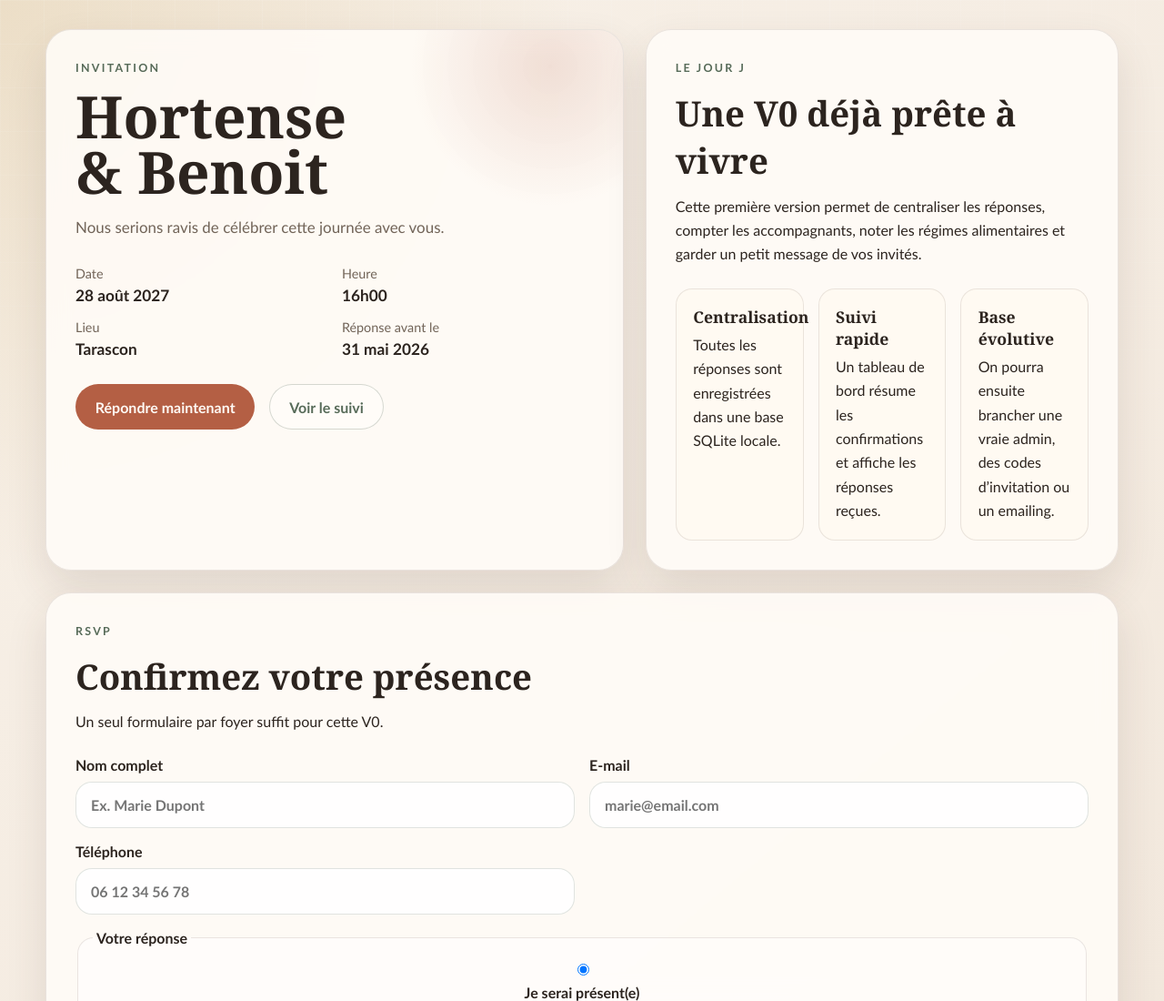
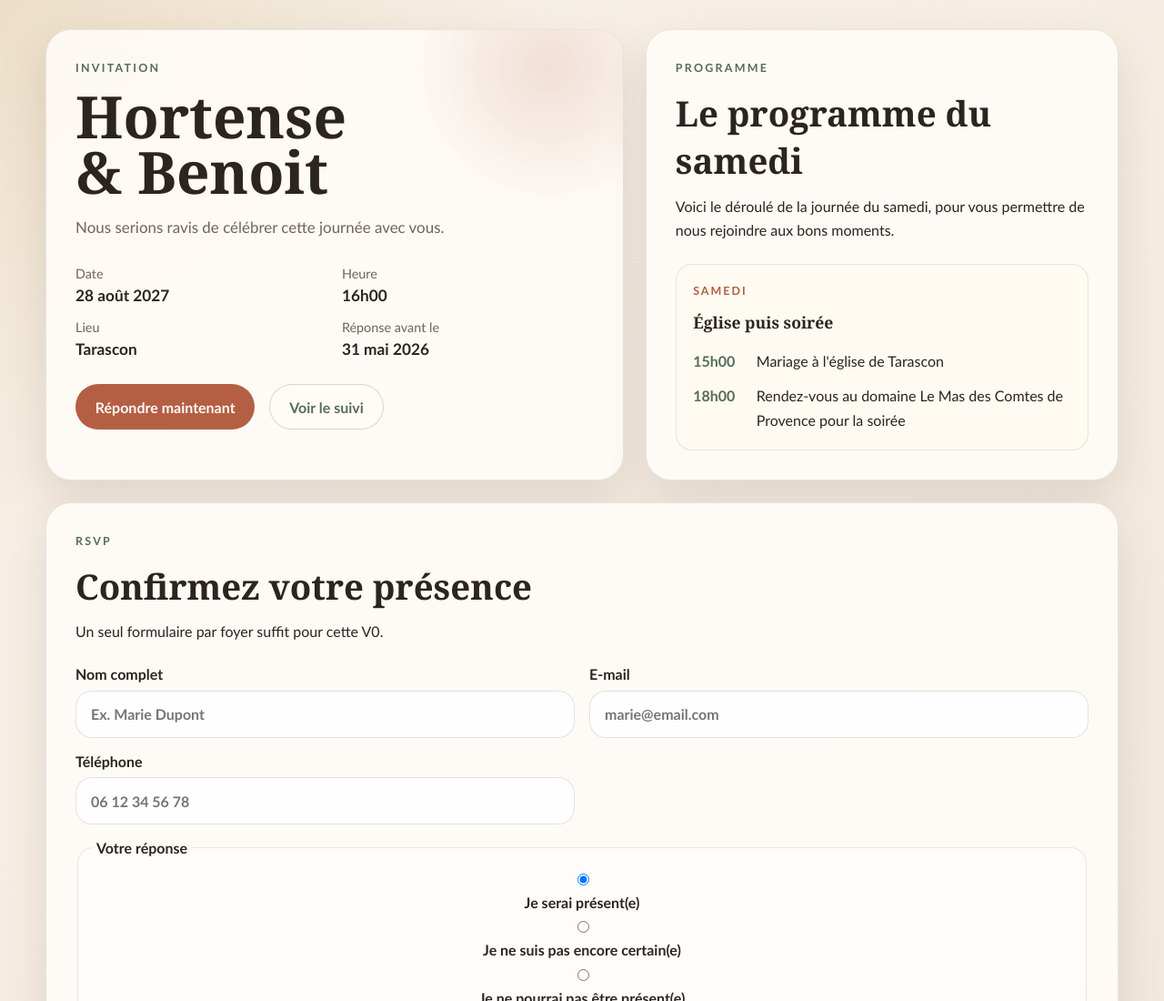
Before and after one commit to benoitbachelot1995-afk/mariage_rsvp, a plain HTML site: page static/index.html in a window 1280 px wide. Shown: the top 1100 px of the page at 91% size. Drawn offline with Linux system fonts and the light colour scheme; no server answers.

Commit message:
Update Saturday wedding program section

```diff
--- a/static/index.html
+++ b/static/index.html
@@ -43,25 +43,18 @@
 
       <section class="details card">
         <div>
-          <p class="eyebrow">Le jour J</p>
-          <h2>Une V0 déjà prête à vivre</h2>
+          <p class="eyebrow">Programme</p>
+          <h2>Le programme du samedi</h2>
         </div>
         <p>
-          Cette première version permet de centraliser les réponses, compter les accompagnants,
-          noter les régimes alimentaires et garder un petit message de vos invités.
+          Voici le déroulé de la journée du samedi, pour vous permettre de nous rejoindre aux bons moments.
         </p>
-        <div class="feature-grid">
-          <article>
-            <h3>Centralisation</h3>
-            <p>Toutes les réponses sont enregistrées dans une base SQLite locale.</p>
-          </article>
-          <article>
-            <h3>Suivi rapide</h3>
-            <p>Un tableau de bord résume les confirmations et affiche les réponses reçues.</p>
-          </article>
-          <article>
-            <h3>Base évolutive</h3>
-            <p>On pourra ensuite brancher une vraie admin, des codes d’invitation ou un emailing.</p>
+        <div class="program-grid">
+          <article class="program-card">
+            <p class="program-day">Samedi</p>
+            <h3>Église puis soirée</h3>
+            <p class="program-item"><span class="program-time">15h00</span> Mariage à l'église de Tarascon</p>
+            <p class="program-item"><span class="program-time">18h00</span> Rendez-vous au domaine Le Mas des Comtes de Provence pour la soirée</p>
           </article>
         </div>
       </section>
--- a/static/styles.css
+++ b/static/styles.css
@@ -147,7 +147,8 @@ p {
 
 .hero-grid,
 .feature-grid,
-.stats-grid {
+.stats-grid,
+.program-grid {
   display: grid;
   gap: 1rem;
 }
@@ -162,12 +163,45 @@ p {
   grid-template-columns: repeat(3, minmax(0, 1fr));
 }
 
+.program-grid {
+  margin-top: 1.5rem;
+  grid-template-columns: 1fr;
+}
+
 .feature-grid article,
+.program-card,
 .stat-card {
   padding: 1.15rem;
   border-radius: var(--radius-sm);
   background: var(--surface-strong);
   border: 1px solid var(--line);
+}
+
+.program-card {
+  display: flex;
+  flex-direction: column;
+  gap: 0.75rem;
+}
+
+.program-day {
+  color: var(--accent);
+  font-size: 0.78rem;
+  font-weight: 700;
+  letter-spacing: 0.16em;
+  text-transform: uppercase;
+}
+
+.program-item {
+  display: grid;
+  grid-template-columns: auto 1fr;
+  gap: 0.75rem;
+  align-items: start;
+}
+
+.program-time {
+  min-width: 3.6rem;
+  color: var(--sage);
+  font-weight: 700;
 }
 
 .label {
@@ -381,6 +415,7 @@ th {
   .page-home .layout,
   .rsvp-form,
   .feature-grid,
+  .program-grid,
   .stats-grid {
     grid-template-columns: 1fr;
   }
```
